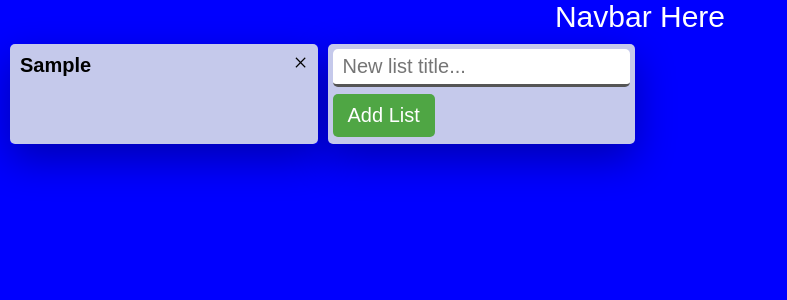
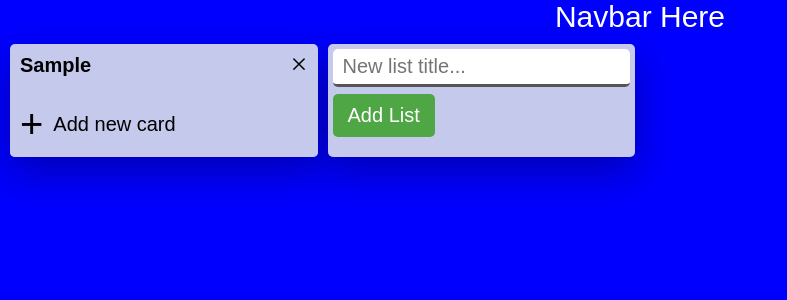
Before and after one commit to edjunma/v11-geckos-team-03, a React (Create React App) app: page / in a window 1280 px wide. Both pictures are taken after typing "Sample" into the empty fields and a click on the input "Add List". Shown: the top 300 px of the page, without its empty margins (0-787 px from the left). Built offline with nearby package versions, Linux system fonts and the light colour scheme.

Commit message:
Markup add new card button

```diff
--- a/public/index.html
+++ b/public/index.html
@@ -1,7 +1,7 @@
 <!DOCTYPE html>
 <html lang="en">
   <head>
-    <meta charset="utf-8" />
+    <meta charset="UTF-8" />
     <link rel="shortcut icon" href="%PUBLIC_URL%/favicon.ico" />
     <meta name="viewport" content="width=device-width, initial-scale=1" />
     <meta name="theme-color" content="#000000" />
--- a/src/components/List.js
+++ b/src/components/List.js
@@ -1,18 +1,41 @@
 import React from "react";
 
-const List = props => {
-  const removeList = () => {
-    props.remove(props.listTitle);
+class List extends React.Component {
+  state = {
+    backgroundColor: "#c5c9eb"
+  };
+  removeList = () => {
+    this.props.remove(this.props.listTitle);
   };
 
-  return (
-    <div className="list">
-      <div className="list__remove" onClick={removeList}>
-        &times;
+  darkenBackground = () => {
+    this.setState({ backgroundColor: "#9093ad" });
+  };
+
+  lightenBackground = () => {
+    this.setState({ backgroundColor: "#c5c9eb" });
+  };
+
+  render() {
+    return (
+      <div className="list">
+        <div className="list__remove" onClick={this.removeList}>
+          &times;
+        </div>
+        <h2 className="list__heading">{this.props.listTitle}</h2>
+        <div className="list__cards"></div>
+        <div
+          className="list__add-card"
+          style={{ backgroundColor: this.state.backgroundColor }}
+          onMouseEnter={this.darkenBackground}
+          onMouseLeave={this.lightenBackground}
+        >
+          <span className="list__add-card--plus">+</span>
+          <span className="list__add-card--label">Add new card</span>
+        </div>
       </div>
-      <h2 className="list__heading">{props.listTitle}</h2>
-    </div>
-  );
-};
+    );
+  }
+}
 
 export default List;
--- a/src/index.css
+++ b/src/index.css
@@ -63,24 +63,41 @@ body {
   width: 100%;
   background-color: #c5c9eb;
   border-radius: 0.5rem;
-  margin: 0 0 0 0;
-  padding: 1rem;
   min-height: 100px;
   position: relative; }
   .list__heading {
     font-size: 2rem;
     width: 90%;
     overflow: hidden;
-    font-family: sans-serif; }
+    font-family: sans-serif;
+    margin: 1rem 1rem 1.5rem 1rem; }
   .list__remove {
     position: absolute;
-    top: 0.5rem;
+    top: 3px;
     right: 1rem;
     cursor: pointer;
-    font-size: 2.5rem; }
+    font-size: 3rem; }
     .list__remove:hover {
       color: red; }
-
+  .list__add-card {
+    padding: 1rem;
+    font-family: sans-serif;
+    border-radius: 0 0 0.5rem 0.5rem;
+    overflow: hidden;
+    display: flex;
+    justify-content: flex-start;
+    align-items: center;
+    cursor: pointer; }
+    .list__add-card:link, .list__add-card:visited {
+      color: inherit;
+      text-decoration: none; }
+    .list__add-card :hover {
+      background-color: #9093ad; }
+    .list__add-card--plus {
+      font-size: 4rem;
+      margin-right: 1rem; }
+    .list__add-card--label {
+      font-size: 2rem; }
   .list:after {
     content: "";
     position: absolute;
--- a/src/sass/abstracts/_variables.scss
+++ b/src/sass/abstracts/_variables.scss
@@ -1,5 +1,6 @@
 // COLORS
 $list-background: #c5c9eb;
+$list-background-dark: #9093ad;
 
 $color-primary: #4fa644;
 $color-primary-light: #64d355;
--- a/src/sass/components/_list.scss
+++ b/src/sass/components/_list.scss
@@ -2,33 +2,61 @@
   width: 100%;
   background-color: $list-background;
   border-radius: 0.5rem;
-  margin: 0 0 0 0;
-  padding: 1rem;
   min-height: 100px;
   position: relative;
-  //overflow: hidden;
 
   &__heading {
     font-size: 2rem;
     width: 90%;
     overflow: hidden;
     font-family: sans-serif;
+    margin: 1rem 1rem 1.5rem 1rem;
   }
 
   &__remove {
     position: absolute;
-    top: 0.5rem;
+    top: 3px;
     right: 1rem;
     cursor: pointer;
-    font-size: 2.5rem;
+    font-size: 3rem;
 
     &:hover {
       color: red;
     }
   }
+
+  &__add-card {
+    padding: 1rem;
+    font-family: sans-serif;
+    border-radius: 0 0 0.5rem 0.5rem;
+    overflow: hidden;
+    display: flex;
+    justify-content: flex-start;
+    align-items: center;
+
+    cursor: pointer;
+
+    &:link,
+    &:visited {
+      color: inherit;
+      text-decoration: none;
     }
 
-.list:after {
+    :hover {
+      background-color: $list-background-dark;
+    }
+
+    &--plus {
+      font-size: 4rem;
+      margin-right: 1rem;
+    }
+
+    &--label {
+      font-size: 2rem;
+    }
+  }
+
+  &:after {
     content: "";
     position: absolute;
     top: 0;
@@ -38,3 +66,4 @@
     z-index: -1;
     box-shadow: 0 1.5rem 4rem rgba(0, 0, 0, 0.3);
   }
+}
```
Lines whose indentation alone changed are shown as unchanged.
